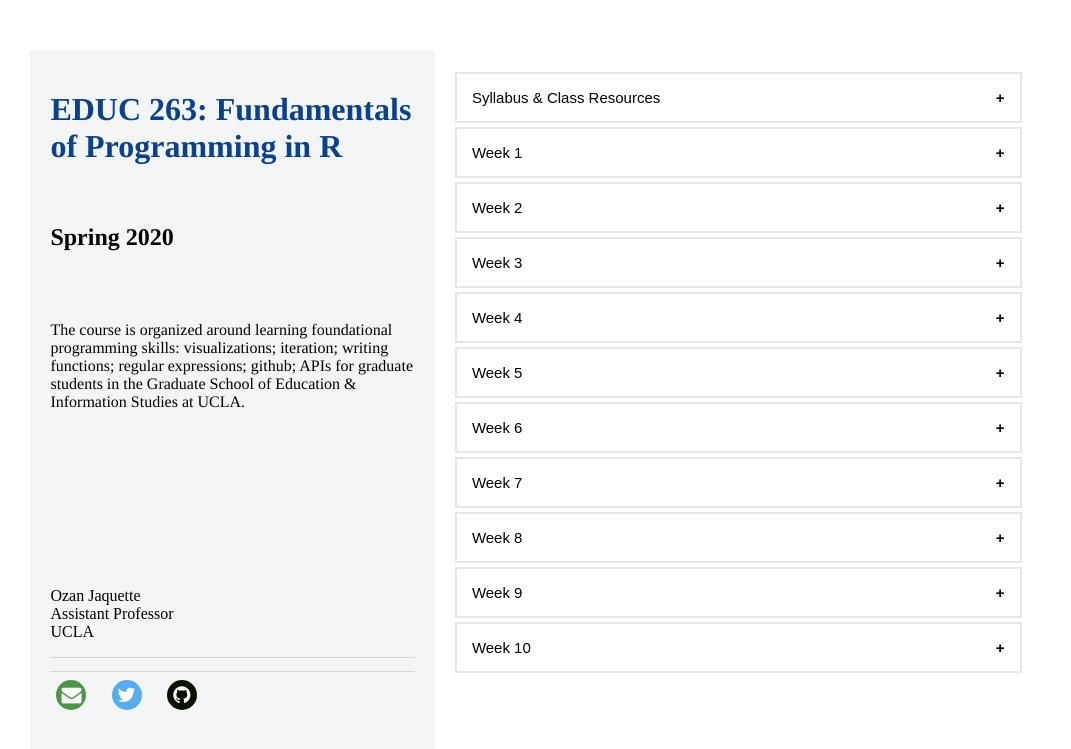
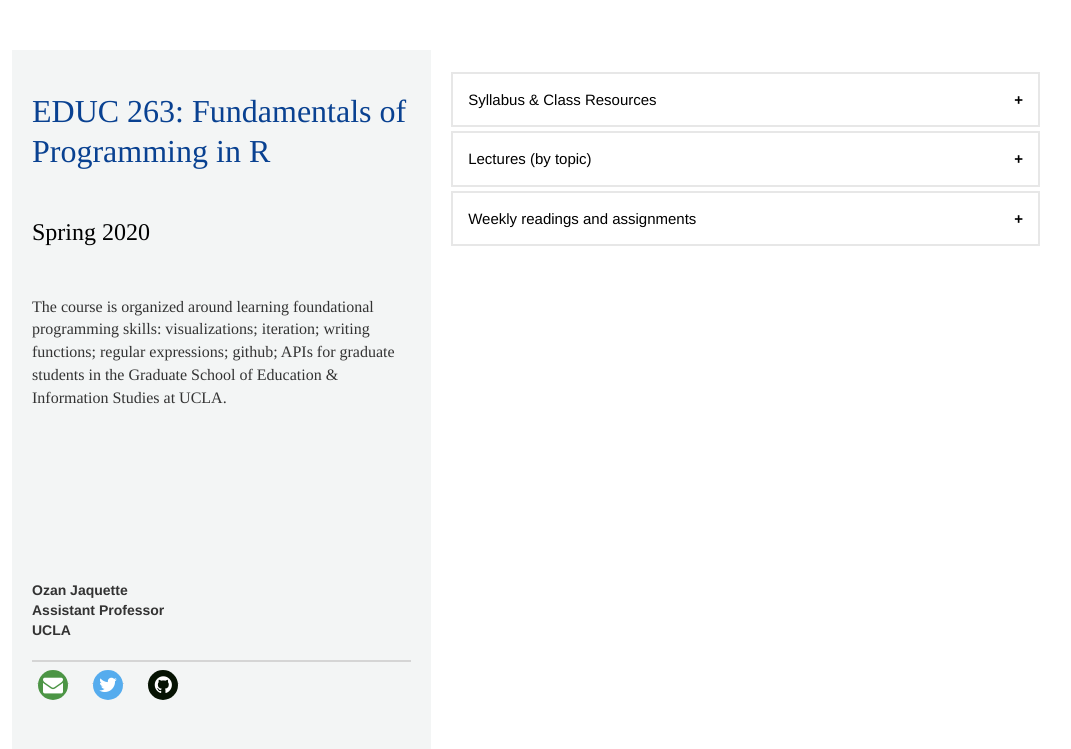
Before and after one commit to Rucla-ed/rclass2, a Jekyll site: the page built from README.md, in a window 1280 px wide. Shown: the top 749 px of the page, without its empty margins (104-1175 px from the left). Built offline with Jekyll 4.4.1, drawn with Linux system fonts in a browser that asks for light colours; our own code applies the rules of GitHub Pages for plain Markdown files.

Commit message:
playing with collapsible panel

```diff
--- a/_layouts/default.html
+++ b/_layouts/default.html
@@ -2,6 +2,11 @@
 <html>
 
 <head>
+
+ <meta name="viewport" content="width=device-width, initial-scale=1">
+ <link rel="stylesheet" href="https://maxcdn.bootstrapcdn.com/bootstrap/3.4.1/css/bootstrap.min.css">
+ <script src="https://ajax.googleapis.com/ajax/libs/jquery/3.4.1/jquery.min.js"></script>
+ <script src="https://maxcdn.bootstrapcdn.com/bootstrap/3.4.1/js/bootstrap.min.js"></script>
 
 <meta name="viewport" content="width=device-width, initial-scale=1">
 <style>
@@ -218,7 +223,7 @@
   </div>
 
   <div class="wrapper">
-    <button class="collapsible" color = "0A0602" >Week 1</button>
+    <button class="collapsible" color = "0A0602" > Lectures (by topic) </button>
     <div class="content" align="right">
     <p>
     Lecture 1 html,
@@ -228,86 +233,26 @@
   </div>
 
   <div class="wrapper">
-    <button class="collapsible">Week 2</button>
+    <button class="collapsible">Weekly readings and assignments</button>
     <div class="content">
-    <p> Lecture 2 html, .Rmd <br />
-    </p>
+    	<div class="panel-group">
+    		<div class="panel panel-default">
+    			<div class="panel-heading">
+    				<h4 class="panel-title">
+    					<a data-toggle="collapse" href="#collapse1">Collapsible panel</a>
+    				</h4>
+    			</div>
+    			<div id="collapse1" class="panel-collapse collapse">
+    				<div class="panel-body">Panel Body</div>
+    				<div class="panel-footer">Panel Footer</div>
+    			</div>
+    		</div>
+    	</div>
     </div>
-  </div>
+</div>
+</div>
+</div>
 
-
-  <div class="wrapper">
-    <button class="collapsible">Week 3</button>
-    <div class="content">
-    <p> Lecture 3 html, .Rmd <br/>
-    </p>
-    </div>
-  </div>
-
-
-  <div class="wrapper">
-    <button class="collapsible">Week 4</button>
-    <div class="content">
-    <p> Lecture 4 html, .Rmd <br/>
-    </p>
-    </div>
-  </div>
-
-
-  <div class="wrapper">
-    <button class="collapsible">Week 5</button>
-    <div class="content">
-    <p> Lecture 5 html, .Rmd <br/>
-    </p>
-    </div>
-  </div>
-
-
-  <div class="wrapper">
-    <button class="collapsible">Week 6</button>
-    <div class="content">
-    <p> Lecture 6 html, .Rmd <br/>
-    </p>
-    </div>
-  </div>
-
-
-  <div class="wrapper">
-    <button class="collapsible">Week 7</button>
-    <div class="content">
-    <p> Lecture 7 html, .Rmd <br/>
-    </p>
-    </div>
-  </div>
-
-
-  <div class="wrapper">
-    <button class="collapsible">Week 8</button>
-    <div class="content">
-    <p> Lecture 8 html, .Rmd <br/>
-    </p>
-    </div>
-  </div>
-
-
-  <div class="wrapper">
-    <button class="collapsible">Week 9</button>
-    <div class="content">
-    <p> Lecture 9 html, .Rmd <br/>
-    </p>
-    </div>
-  </div>
-
-  <div class="wrapper">
-    <button class="collapsible">Week 10</button>
-    <div class="content">
-    <p> Lecture 10 html, .Rmd <br/>
-    </p>
-    </div>
-  </div>
-
-  </div>
-  </div>
 
 </div>
 </body>
```
